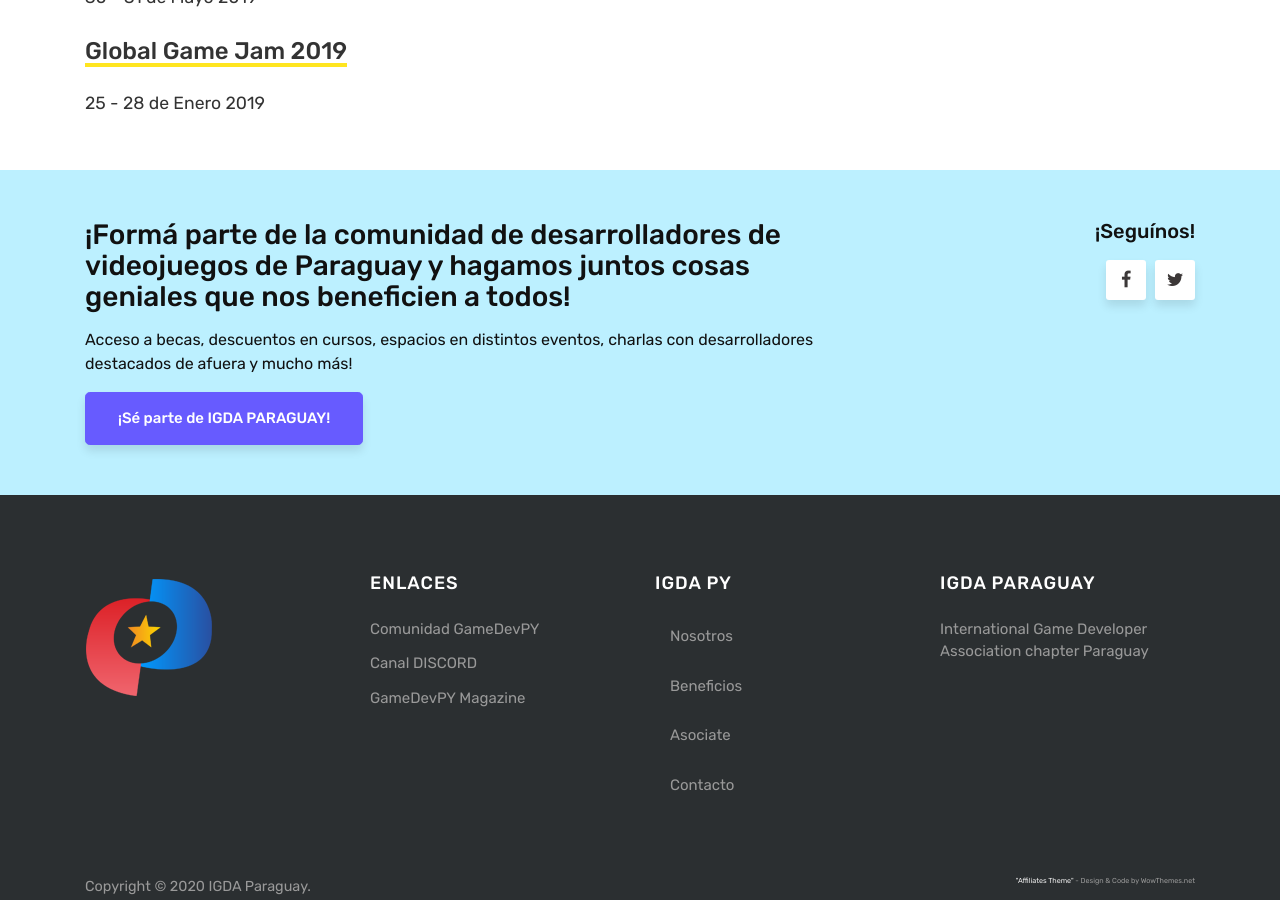
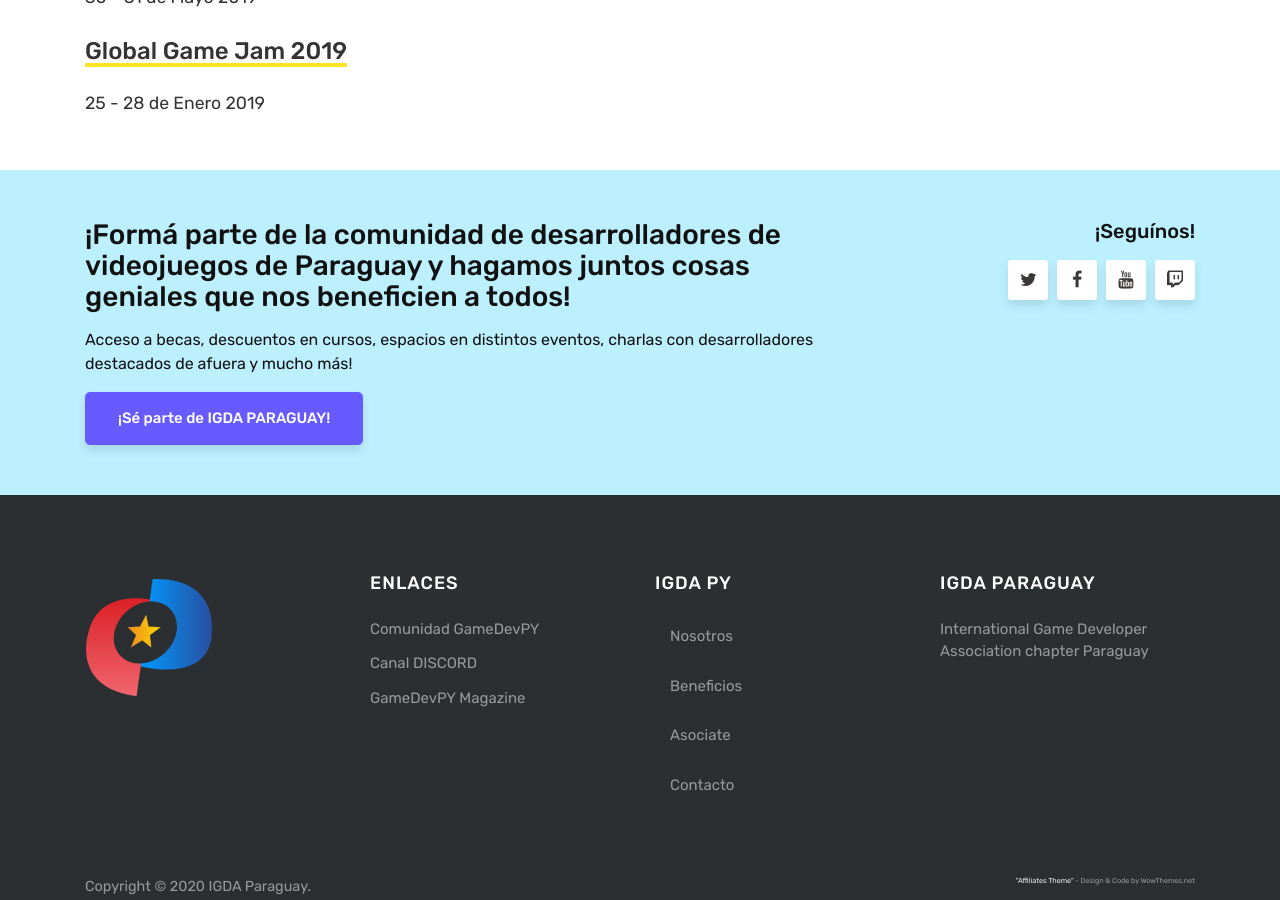
Before and after one commit to pescode/igdapy.github.io, a Jekyll site: the page built from eventos.md, in a window 1280 px wide and 900 px high, scrolled down 575 px. Built offline with Jekyll 4.4.1, drawn with Linux system fonts in a browser that asks for light colours.

Commit message:
Added youtube and twitch links.

```diff
--- a/_layouts/default.html
+++ b/_layouts/default.html
@@ -129,8 +129,10 @@
                 </div>
                 <div class="col-md-4 text-right footersocial">
                     <h5>¡Seguínos!</h5>
+                    <a target="_blank" href="https://twitter.com/IGDAPY"><i class="fa fa-twitter"></i></a>
                     <a target="_blank" href="https://facebook.com/IGDAPY"><i class="fa fa-facebook"></i></a>
-                    <a target="_blank" href="https://twitter.com/IGDAPY"><i class="fa fa-twitter"></i></a>
+                    <a target="_blank" href="https://youtube.com/igdapy"><i class="fa fa-youtube"></i></a>
+                    <a target="_blank" href="https://twitch.tv/igdapy"><i class="fa fa-twitch"></i></a>
                 </div>
             </div>
         </div>
```
